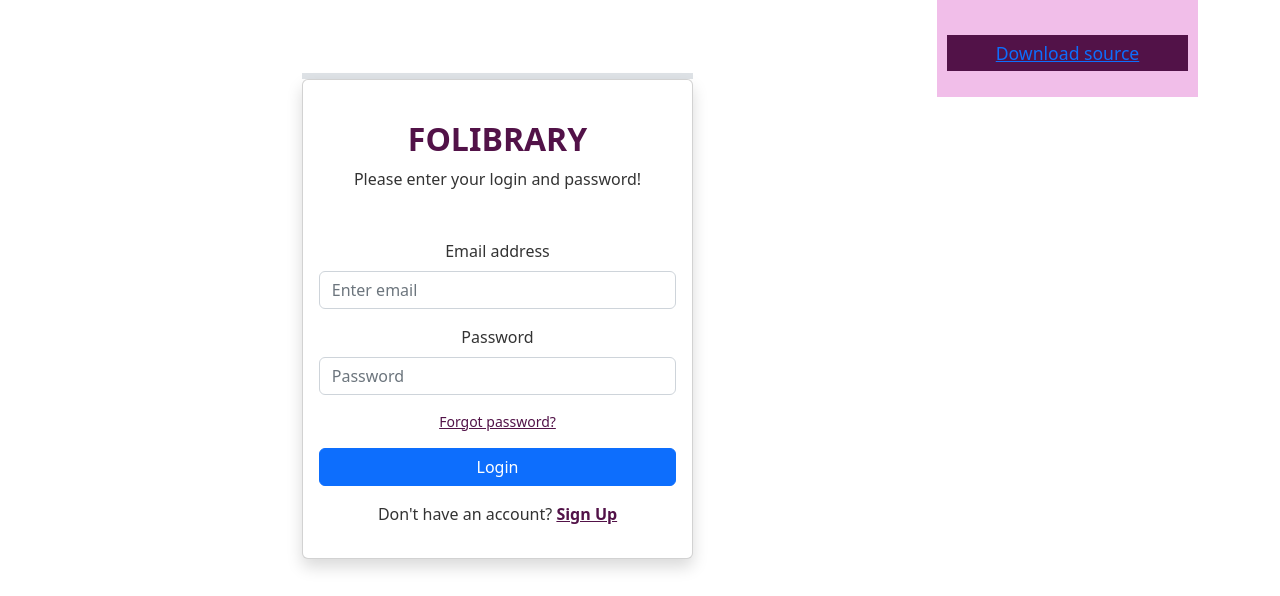
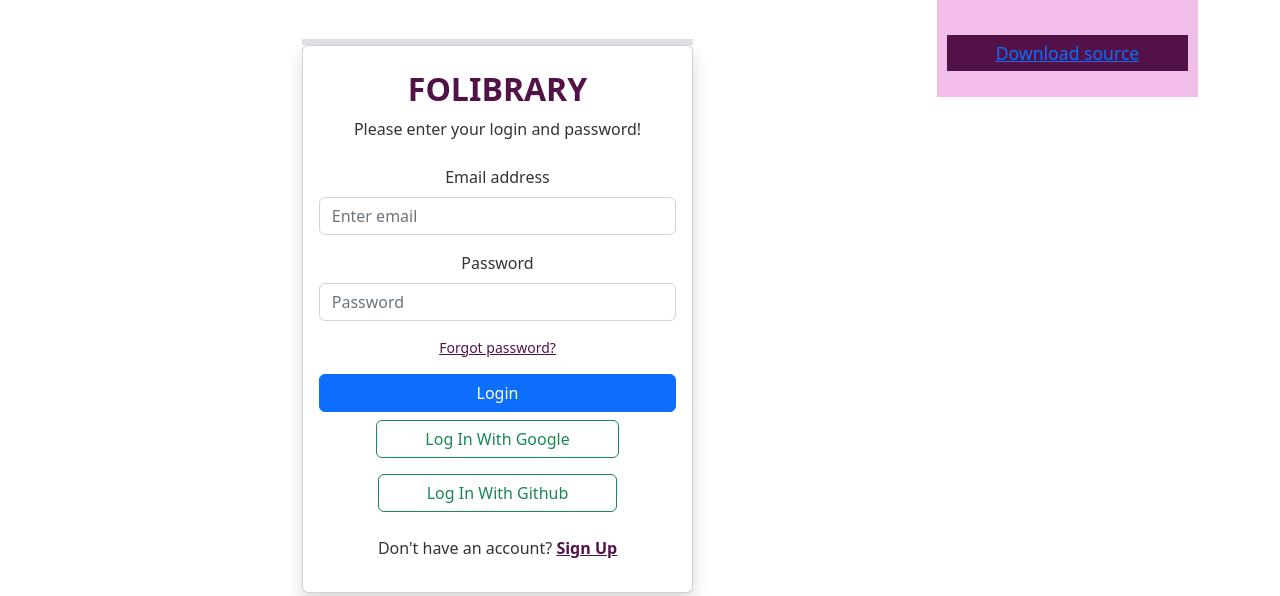
Before and after one commit to mursona/feather-online-library-client, a React (Create React App) app: page /login in a window 1280 px wide. Shown: the part 204-800 px from the top of the page. Built offline with nearby package versions, Linux system fonts and the light colour scheme; no server answers.

Commit message:
google sign up done

```diff
--- a/src/pages/Login/Login/Login.js
+++ b/src/pages/Login/Login/Login.js
@@ -1,18 +1,41 @@
 import React, { useContext, useState } from 'react';
 import toast from 'react-hot-toast';
-import { useLocation, useNavigate } from 'react-router-dom';
+import { Link, useLocation, useNavigate } from 'react-router-dom';
 import { AuthContext } from '../../../contexts/AuthProvider/AuthProvider';
 import { Col, Button, Row, Container, Card, Form } from "react-bootstrap";
+import { GoogleAuthProvider } from 'firebase/auth';
 import './Login.css';
 
 const Login = () => {
 
+  const googleProvider = new GoogleAuthProvider()
+
   const [error, setError] = useState('');
-  const { signIn, setLoading } = useContext(AuthContext);
+  const { signIn, setLoading, providerLogin } = useContext(AuthContext);
   const navigate = useNavigate();
   const location = useLocation();
 
   const from = location.state?.from?.pathname || '/';
+
+
+  const handleGoogleSignIn = () => {
+    providerLogin(googleProvider)
+        .then(result => {
+            const user = result.user;
+            console.log(user);
+            setError('');
+            if(user){
+              navigate(from, {replace: true});
+          }
+          else{
+              toast.error('Please Log In With Google.')
+          }
+        })
+        .catch(error => {
+          console.error(error)
+          setError(error.message);
+      })
+}
 
   const handleSubmit = event => {
       event.preventDefault();
@@ -51,9 +74,9 @@ const Login = () => {
               <div className="top-border border border-3"></div>
               <Card className="shadow card-bg">
                 <Card.Body>
-                  <div className="mb-3 mt-md-4">
+                  <div className="mb-3 mt-md-2">
                     <h2 className="fw-bold mb-2 text-uppercase btn-text">FOLibrary</h2>
-                    <p className=" mb-5">Please enter your login and password!</p>
+                    <p className=" mb-4">Please enter your login and password!</p>
                     <div className="mb-3">
                       <Form onSubmit={handleSubmit}>
                         <Form.Group className="mb-3" controlId="formBasicEmail">
@@ -85,6 +108,8 @@ const Login = () => {
                             Login
                           </Button>
                         </div>
+                        <Button onClick={handleGoogleSignIn} className='my-2 px-5' variant='outline-success'>Log In With Google</Button>
+                        <Button className='my-2 px-5' variant='outline-success'>Log In With Github</Button>
                         <Form.Text className="text-danger">
                             {error}
                         </Form.Text>
@@ -92,9 +117,9 @@ const Login = () => {
                       <div className="mt-3">
                         <p className="mb-0  text-center">
                           Don't have an account?{" "}
-                          <a href="{''}" className="btn-text fw-bold">
+                          <Link to='/register' className="btn-text fw-bold">
                             Sign Up
-                          </a>
+                          </Link>
                         </p>
                       </div>
                     </div>
```
Also changed, not shown: src/pages/Shared/Header/Header.js (+1 -1 lines).
